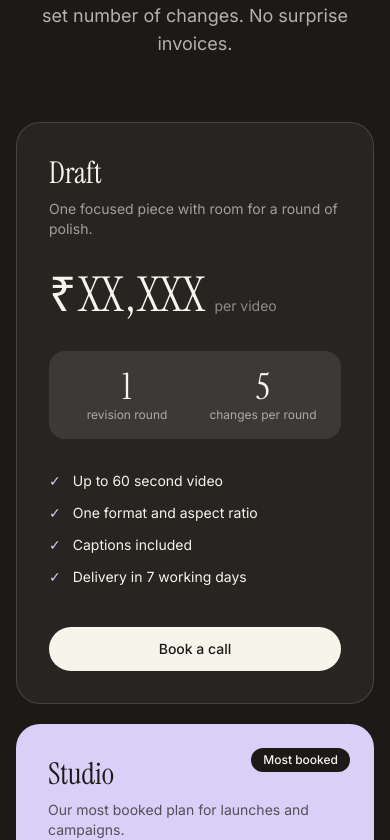
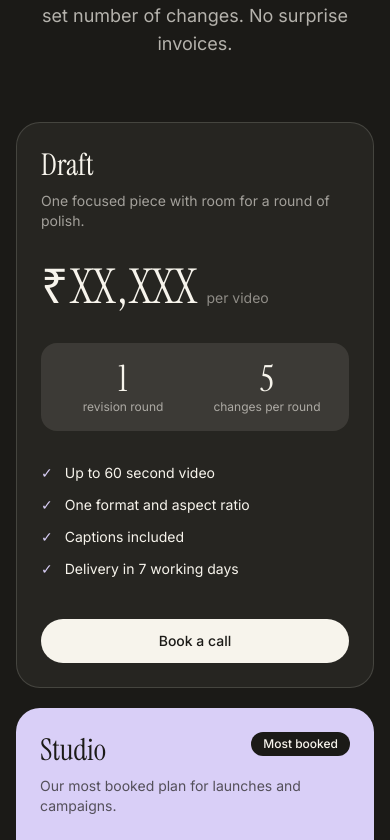
Before and after one commit to krishnendu-2003/Untitled-Project, a Next.js app: page / in a window 390 px wide. Shown: the part 6750-7590 px from the top of the page. Built offline with nearby package versions, Linux system fonts and the light colour scheme.

Commit message:
Stop pricing cards overflowing on narrow phones
Price line wraps and cards get min-w-0 with tighter mobile padding, so
the long placeholder price no longer pushes the page 12px sideways at
390px.

```diff
--- a/src/app/page.tsx
+++ b/src/app/page.tsx
@@ -202,11 +202,11 @@ function Pricing() {
             surprise invoices.
           </p>
         </div>
-        <div className="mt-16 grid gap-5 lg:grid-cols-3">
+        <div className="mt-16 grid grid-cols-1 gap-5 lg:grid-cols-3">
           {plans.map((plan) => (
             <article
               key={plan.name}
-              className={`relative flex flex-col rounded-3xl p-8 ${
+              className={`relative flex min-w-0 flex-col rounded-3xl p-6 sm:p-8 ${
                 plan.featured ? "bg-lavender text-ink" : "border border-paper/15 bg-paper/5"
               }`}
             >
@@ -217,7 +217,7 @@ function Pricing() {
               )}
               <h3 className="font-serif text-3xl">{plan.name}</h3>
               <p className={`mt-2 text-sm ${plan.featured ? "text-ink/70" : "text-paper/60"}`}>{plan.blurb}</p>
-              <p className="mt-8 flex items-baseline gap-2">
+              <p className="mt-8 flex flex-wrap items-baseline gap-x-2 gap-y-1">
                 <span className="font-serif text-5xl">
                   {site.currency}
                   {plan.price}
```
